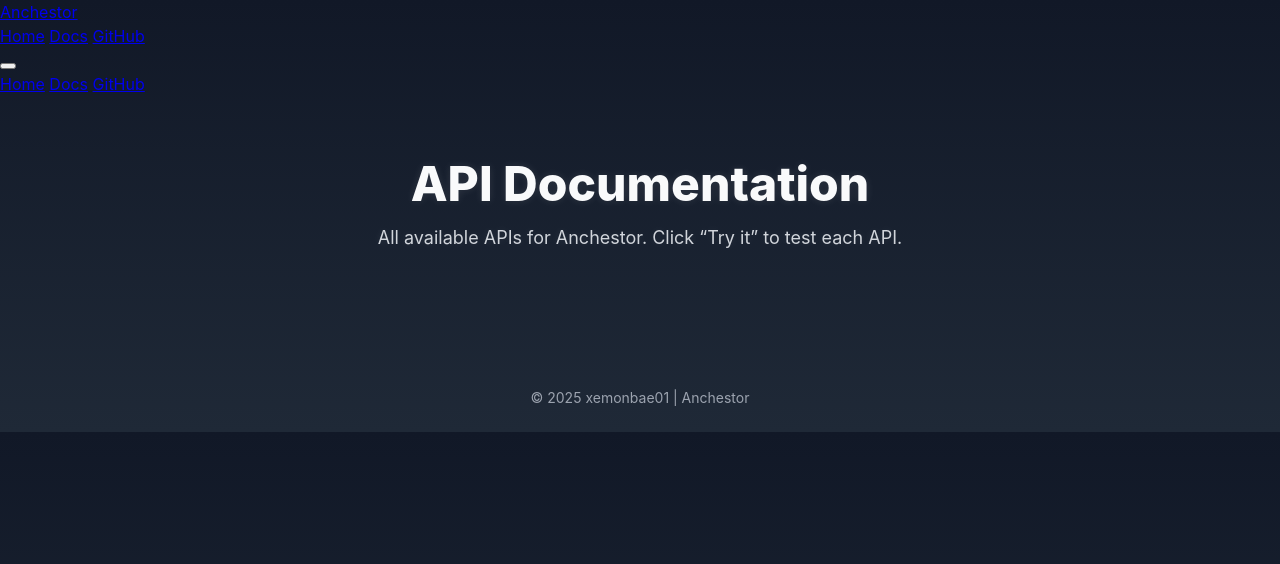
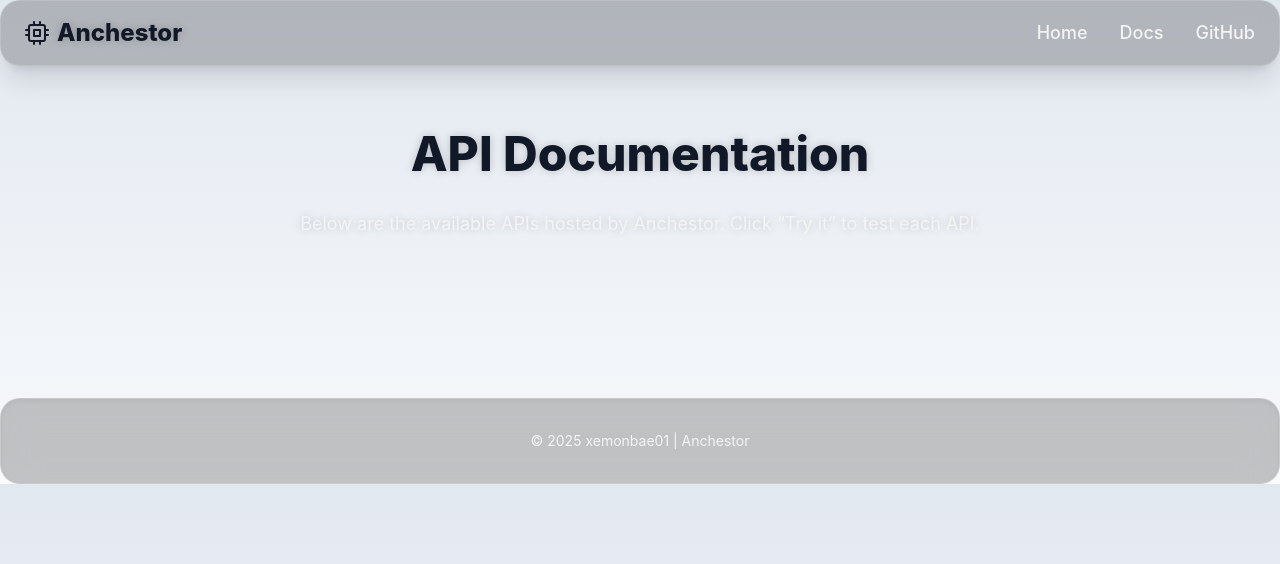
Before and after one commit to dhnariyan20-hub/Prototype-One, a website: page anchestor/docs.html in a window 1280 px wide. Drawn offline with nearby package versions, Linux system fonts and the light colour scheme; no server answers.

Commit message:
Update docs.html

```diff
--- a/anchestor/docs.html
+++ b/anchestor/docs.html
@@ -7,105 +7,84 @@
 <script src="https://cdn.tailwindcss.com"></script>
 <script src="https://unpkg.com/feather-icons"></script>
 <style>
-    body { font-family: 'Inter', sans-serif; background: linear-gradient(to bottom, #111827, #1f2937); color: #f9fafb; }
-    pre { scrollbar-width: thin; scrollbar-color: #6366f1 #1f2937; }
+    body { font-family: 'Inter', sans-serif; background: linear-gradient(to bottom, #e2e8f0, #f8fafc); }
+    pre { scrollbar-width: thin; scrollbar-color: #6366f1 #e5e7eb; }
     pre::-webkit-scrollbar { height: 8px; }
     pre::-webkit-scrollbar-thumb { background-color: #6366f1; border-radius: 4px; }
-    pre::-webkit-scrollbar-track { background-color: #1f2937; border-radius: 4px; }
-    .glass { background: rgba(255, 255, 255, 0.05); backdrop-filter: blur(20px); border-radius: 20px; border: 1px solid rgba(255,255,255,0.1); }
-    .text-glow { text-shadow: 0 0 8px rgba(255,255,255,0.1); }
+    pre::-webkit-scrollbar-track { background-color: #e5e7eb; border-radius: 4px; }
+    .glass { background: rgba(30, 30, 30, 0.25); backdrop-filter: blur(18px); border: 1px solid rgba(255,255,255,0.15); border-radius: 20px; }
+    .text-glow { text-shadow: 0 0 8px rgba(0,0,0,0.2); }
     .transition-all-custom { transition: all 0.3s ease; }
-    .menu-open { display: block !important; }
 </style>
 </head>
-<body>
+<body class="text-gray-900">
 
-<custom-navbar></custom-navbar>
+<nav class="sticky top-0 z-50 glass shadow-xl">
+    <div class="container mx-auto px-6">
+        <div class="flex justify-between items-center py-4">
+            <a href="/" class="text-2xl font-extrabold text-primary-500 flex items-center text-glow">
+                <i data-feather="cpu" class="mr-2"></i> Anchestor
+            </a>
+            <div class="md:hidden relative">
+                <button id="menu-btn" class="p-2 rounded hover:bg-white/10 transition-all">
+                    <i data-feather="more-vertical"></i>
+                </button>
+                <div id="menu" class="hidden absolute right-0 mt-2 w-48 bg-gray-900/80 backdrop-blur-lg border border-white/20 rounded-lg shadow-lg overflow-hidden transition-all-custom">
+                    <a href="/" class="block px-4 py-2 text-gray-100 hover:bg-gray-800">Home</a>
+                    <a href="/docs" class="block px-4 py-2 text-gray-100 hover:bg-gray-800">Docs</a>
+                    <a href="https://github.com/xemonbae01" target="_blank" class="block px-4 py-2 text-gray-100 hover:bg-gray-800">GitHub</a>
+                </div>
+            </div>
+            <div class="hidden md:flex space-x-8 text-lg font-medium">
+                <a href="/" class="text-gray-100 hover:text-primary-500 transition-all">Home</a>
+                <a href="/docs" class="text-gray-100 hover:text-primary-500 transition-all">Docs</a>
+                <a href="https://github.com/xemonbae01" target="_blank" class="text-gray-100 hover:text-primary-500 transition-all">GitHub</a>
+            </div>
+        </div>
+    </div>
+</nav>
 
 <main class="container mx-auto px-6 py-16">
-    <h1 class="text-5xl font-extrabold mb-4 text-primary-500 text-center text-glow">API Documentation</h1>
-    <p class="mb-12 text-center text-gray-300 text-lg text-glow">All available APIs for Anchestor. Click “Try it” to test each API.</p>
+    <h1 class="text-5xl font-extrabold text-primary-500 mb-8 text-center text-glow">API Documentation</h1>
+    <p class="mb-12 text-gray-100 text-center text-lg text-glow">Below are the available APIs hosted by Anchestor. Click “Try it” to test each API.</p>
     <div class="grid grid-cols-1 md:grid-cols-2 lg:grid-cols-3 gap-8" id="api-cards"></div>
 </main>
 
-<custom-footer></custom-footer>
+<footer class="glass text-center py-8 text-gray-100 text-sm mt-12 shadow-inner">
+    &copy; 2025 xemonbae01 | Anchestor
+</footer>
 
 <script>
-class CustomNavbar extends HTMLElement {
-    connectedCallback() {
-        this.attachShadow({ mode: 'open' });
-        this.shadowRoot.innerHTML = `
-            <nav class="sticky top-0 z-50 bg-white/10 backdrop-blur-md border-b border-gray-800">
-                <div class="container mx-auto px-4">
-                    <div class="flex justify-between items-center py-4">
-                        <a href="/" class="text-xl font-bold text-primary-500 flex items-center">
-                            <i data-feather="cpu" class="mr-2"></i> Anchestor
-                        </a>
-                        <div class="hidden md:flex space-x-8 text-gray-300">
-                            <a href="/" class="hover:text-primary-500">Home</a>
-                            <a href="/docs" class="hover:text-primary-500">Docs</a>
-                            <a href="https://github.com/xemonbae01" target="_blank" class="hover:text-primary-500">GitHub</a>
-                        </div>
-                        <div class="md:hidden relative">
-                            <button id="menu-btn" class="focus:outline-none">
-                                <i data-feather="more-vertical" class="text-gray-300 w-6 h-6"></i>
-                            </button>
-                            <div id="mobile-menu" class="absolute right-0 mt-2 w-40 bg-gray-800 rounded-lg shadow-lg hidden flex-col py-2 z-50">
-                                <a href="/" class="px-4 py-2 text-gray-200 hover:bg-gray-700 rounded">Home</a>
-                                <a href="/docs" class="px-4 py-2 text-gray-200 hover:bg-gray-700 rounded">Docs</a>
-                                <a href="https://github.com/xemonbae01" target="_blank" class="px-4 py-2 text-gray-200 hover:bg-gray-700 rounded">GitHub</a>
-                            </div>
-                        </div>
-                    </div>
-                </div>
-            </nav>
-        `;
-        feather.replace();
+feather.replace();
 
-        const menuBtn = this.shadowRoot.getElementById('menu-btn');
-        const mobileMenu = this.shadowRoot.getElementById('mobile-menu');
-        menuBtn.addEventListener('click', () => {
-            mobileMenu.classList.toggle('hidden');
-        });
-        document.addEventListener('click', (e) => {
-            if (!menuBtn.contains(e.target) && !mobileMenu.contains(e.target)) {
-                mobileMenu.classList.add('hidden');
-            }
-        });
-    }
-}
-
-class CustomFooter extends HTMLElement {
-    connectedCallback() {
-        this.innerHTML = `
-            <footer class="text-center py-6 text-gray-400 text-sm">
-                &copy; 2025 xemonbae01 | Anchestor
-            </footer>
-        `;
-    }
-}
-
-customElements.define('custom-navbar', CustomNavbar);
-customElements.define('custom-footer', CustomFooter);
+const menuBtn = document.getElementById('menu-btn');
+const menu = document.getElementById('menu');
+menuBtn.addEventListener('click', () => menu.classList.toggle('hidden'));
+document.addEventListener('click', (e) => {
+    if (!menu.contains(e.target) && e.target !== menuBtn) menu.classList.add('hidden');
+});
 
 async function loadAPIs() {
     try {
-        const res = await fetch('/api/info');
-        const apis = await res.json();
+        const res = await fetch('/api/info'); // fetch dynamic APIs from server
+        if (!res.ok) throw new Error(`Status ${res.status}`);
+        const data = await res.json();
+
         const apiCardsContainer = document.getElementById('api-cards');
+        apiCardsContainer.innerHTML = ''; // clear any existing cards
 
-        apis.forEach(api => {
+        data.forEach(api => {
             const card = document.createElement("div");
             card.className = "glass p-6 rounded-3xl shadow-xl hover:shadow-2xl transform hover:-translate-y-2 transition-all-custom flex flex-col justify-between";
             card.innerHTML = `
                 <h3 class="text-xl font-bold mb-2 text-primary-500 text-glow">${api.name}</h3>
-                <p class="text-gray-200 mb-4 text-glow">${api.description}</p>
+                <p class="text-gray-100 mb-4 text-glow">${api.description}</p>
                 <p class="mb-4">
-                    <span class="px-2 py-1 bg-green-600 text-white text-xs font-medium rounded">${api.method}</span>
-                    <code class="bg-gray-900 text-gray-100 px-2 py-1 rounded text-sm">${api.endpoint}${api.example}</code>
+                    <span class="px-2 py-1 bg-green-100 text-green-800 text-xs font-medium rounded">${api.method}</span>
+                    <code class="bg-gray-100 px-2 py-1 rounded text-sm">${api.endpoint}${api.example}</code>
                 </p>
                 <button class="mt-auto px-4 py-2 bg-primary-500 text-white rounded-lg hover:bg-primary-600 transition-all font-semibold" onclick="tryAPI('${api.endpoint}', '${api.example}', '${api.name}')">Try it</button>
-                <pre class="mt-4 text-sm bg-gray-900 p-3 rounded overflow-x-auto" id="response-${api.name}">Response will appear here...</pre>
+                <pre class="mt-4 text-sm bg-gray-50 p-3 rounded overflow-x-auto" id="response-${api.name}">Response will appear here...</pre>
             `;
             apiCardsContainer.appendChild(card);
         });
@@ -134,6 +113,5 @@ async function tryAPI(endpoint, query, name) {
 
 loadAPIs();
 </script>
-
 </body>
 </html>
```
